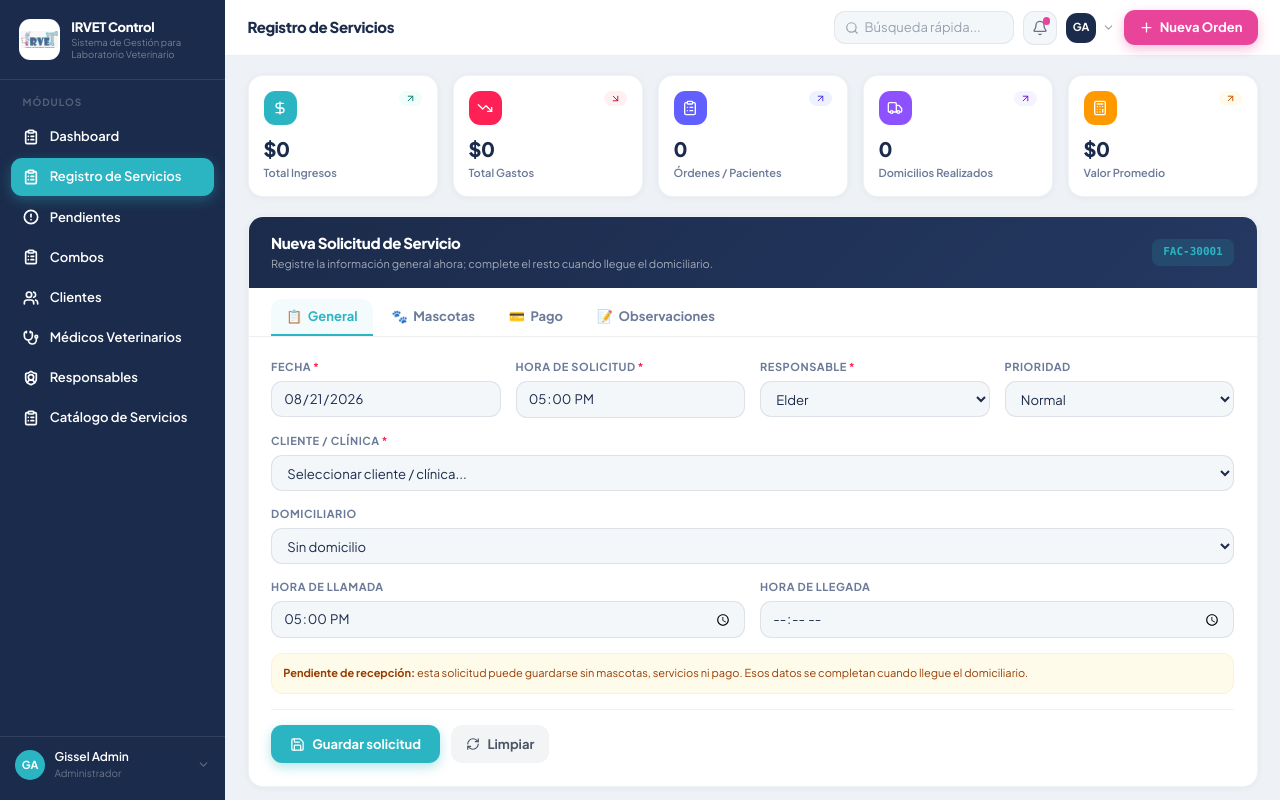
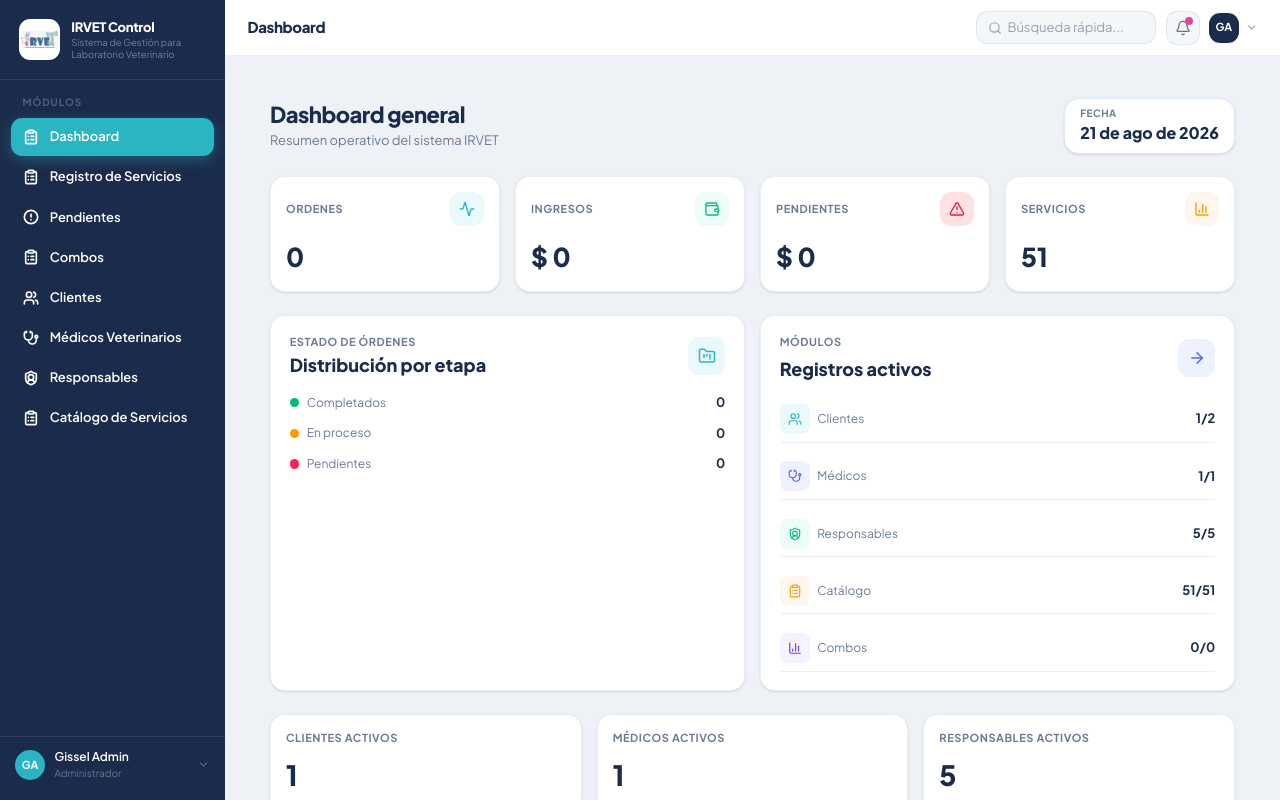
Before and after one commit to davidvalencia167/Irvet-Control, a React (Vite) app: page / in a window 1280 px wide. Built offline with nearby package versions, Linux system fonts and the light colour scheme.

Commit message:
feat: conectar dashboard con los módulos del sistema

```diff
--- a/src/app/App.tsx
+++ b/src/app/App.tsx
@@ -168,7 +168,7 @@ const initialResponsables: Responsable[] = [
 ];
 
 function App() {
-  const [activeModule, setActiveModule] = useState<ModuleKey>("services");
+  const [activeModule, setActiveModule] = useState<ModuleKey>("dashboard");
   const [ordenes, setOrdenes] = useState<Orden[]>(loadOrdenes);
   const [clientes, setClientes] = useState<Cliente[]>(initialClientes);
   const [medicos, setMedicos] = useState<Medico[]>(initialMedicos);
```
